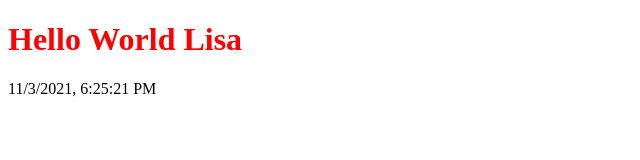
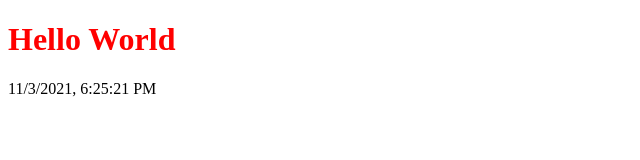
Before and after one commit to andymonis/hello_world, a website: page main.html in a window 1280 px wide. Shown: the whole page, without its empty margins (0-640 px from the left). Drawn offline with Linux system fonts and the light colour scheme.

Commit message:
Update main.html

```diff
--- a/main.html
+++ b/main.html
@@ -8,7 +8,7 @@
     </script>
   </head>
   <body>
-    <h1>Hello World Lisa</h1>
+    <h1>Hello World</h1>
     <p id="output"></p>
   </body>
 </html>
```
